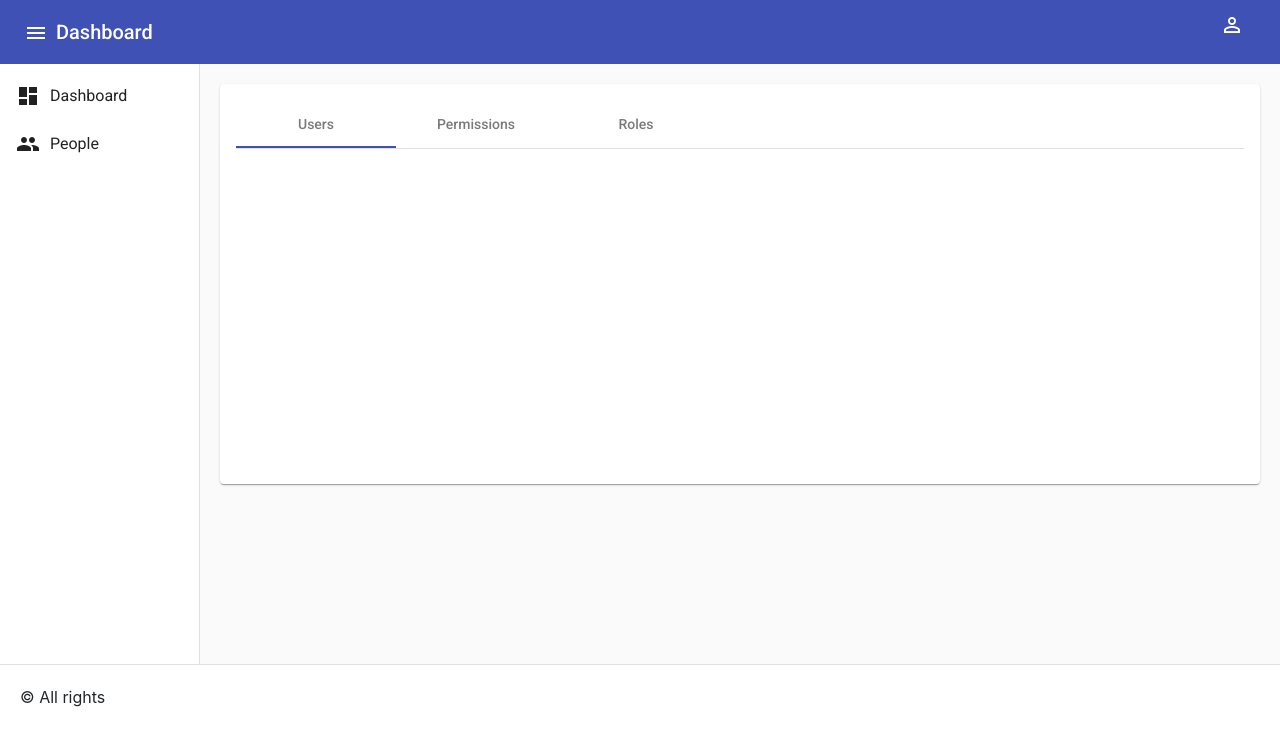
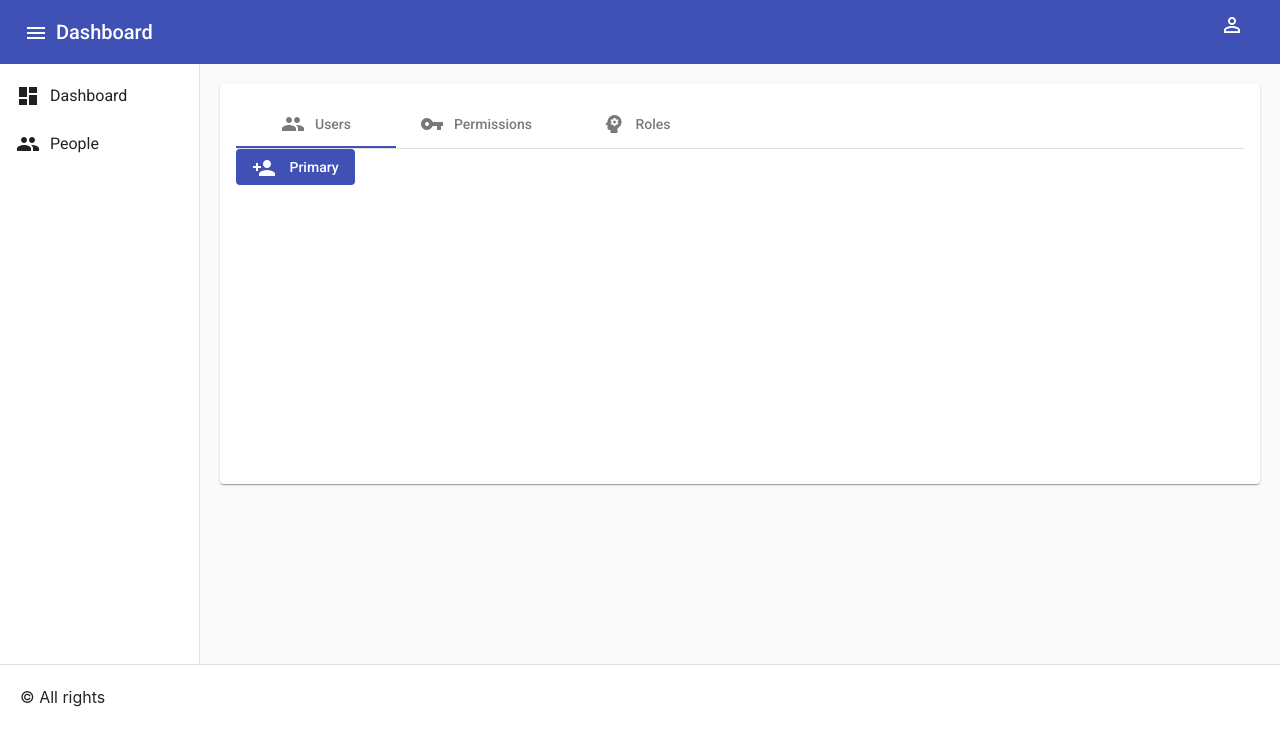
Before and after one commit to jpmariano/angularboilerplate, an Angular app: page /people in a window 1280 px wide. Shown: the top 746 px of the page. Built offline with nearby package versions, Linux system fonts and the light colour scheme.

Commit message:
Users Stabbing

```diff
--- a/src/app/modules/posts/posts.component.html
+++ b/src/app/modules/posts/posts.component.html
@@ -1,15 +1,31 @@
 <mat-card class="example-card">
   <mat-tab-group mat-align-tabs="start">
     <mat-tab label="Users">
+      <ng-template mat-tab-label>
+          <span class="material-icons">group</span>
+          <span>Users</span>
+      </ng-template>
+      <button mat-flat-button color="primary">
+        <span class="material-icons">person_add</span>
+        Primary
+      </button>
 
 
     </mat-tab>
+
     <mat-tab label="Permissions">
-
+    <ng-template mat-tab-label>
+        <span class="material-icons">vpn_key</span>
+        <span>Permissions</span>
+    </ng-template>
 
     </mat-tab>
+
     <mat-tab label="Roles">
-
+      <ng-template mat-tab-label>
+        <span class="material-icons">psychology</span>
+        <span>Roles</span>
+    </ng-template>
 
     </mat-tab>
   </mat-tab-group>
--- a/src/styles.css
+++ b/src/styles.css
@@ -3,16 +3,16 @@
   color: #fff;
 }
 
-mat-drawer {
+.mat-drawer {
   width: 200px;
 }
 
-mat-drawer-container {
+.mat-drawer-container {
   display: block;
   height: 600px;
 }
 
-mat-drawer-content {
+.mat-drawer-content {
   padding: 20px;
   height: 100%;
 }
@@ -23,6 +23,10 @@ mat-drawer-content {
 
 .mat-card {
   height: 400px;
+}
+
+.mat-tab-label-container {
+  border-bottom: 20px none !important;
 }
 
 body {
```
Also changed, not shown: src/app/layouts/default/default.module.ts (+7 -1 lines), src/scss/_materials.scss (+7 -4 lines), 1 other file (tests, documents, lock files or other folders).
